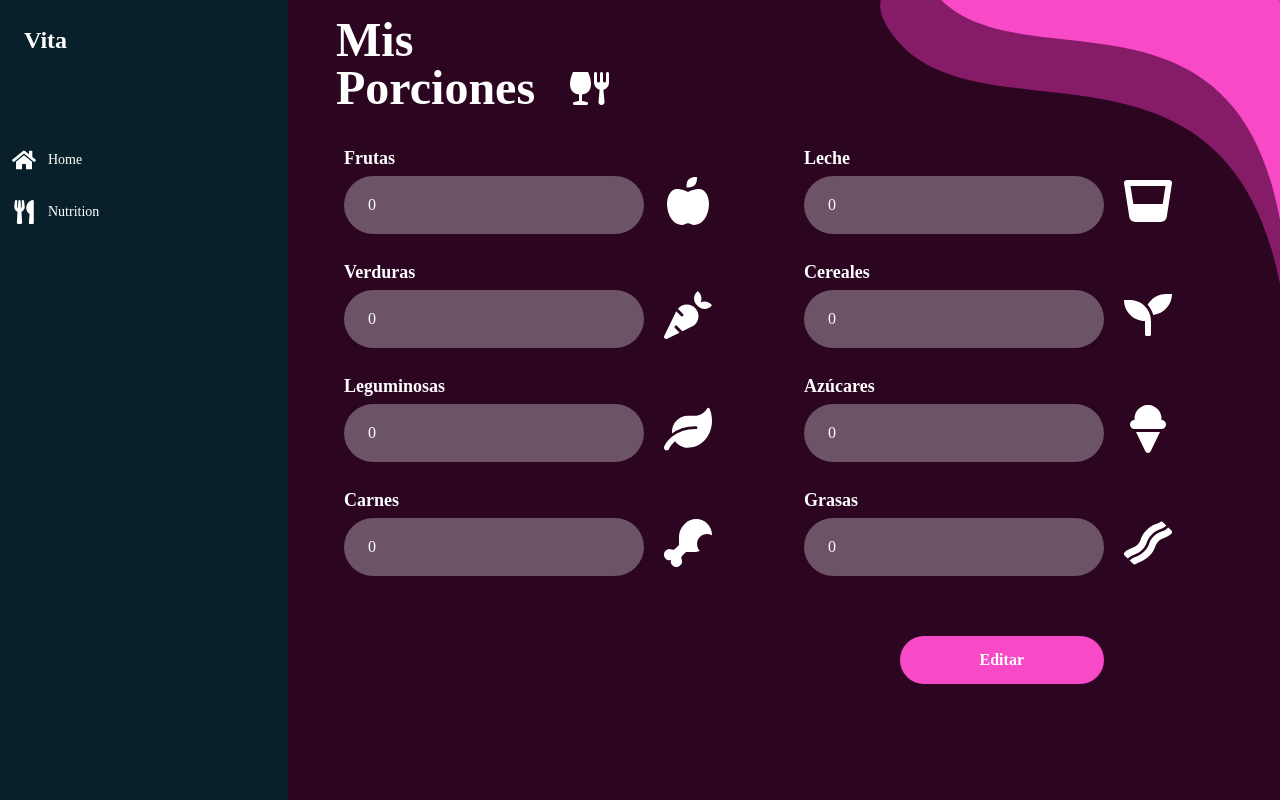
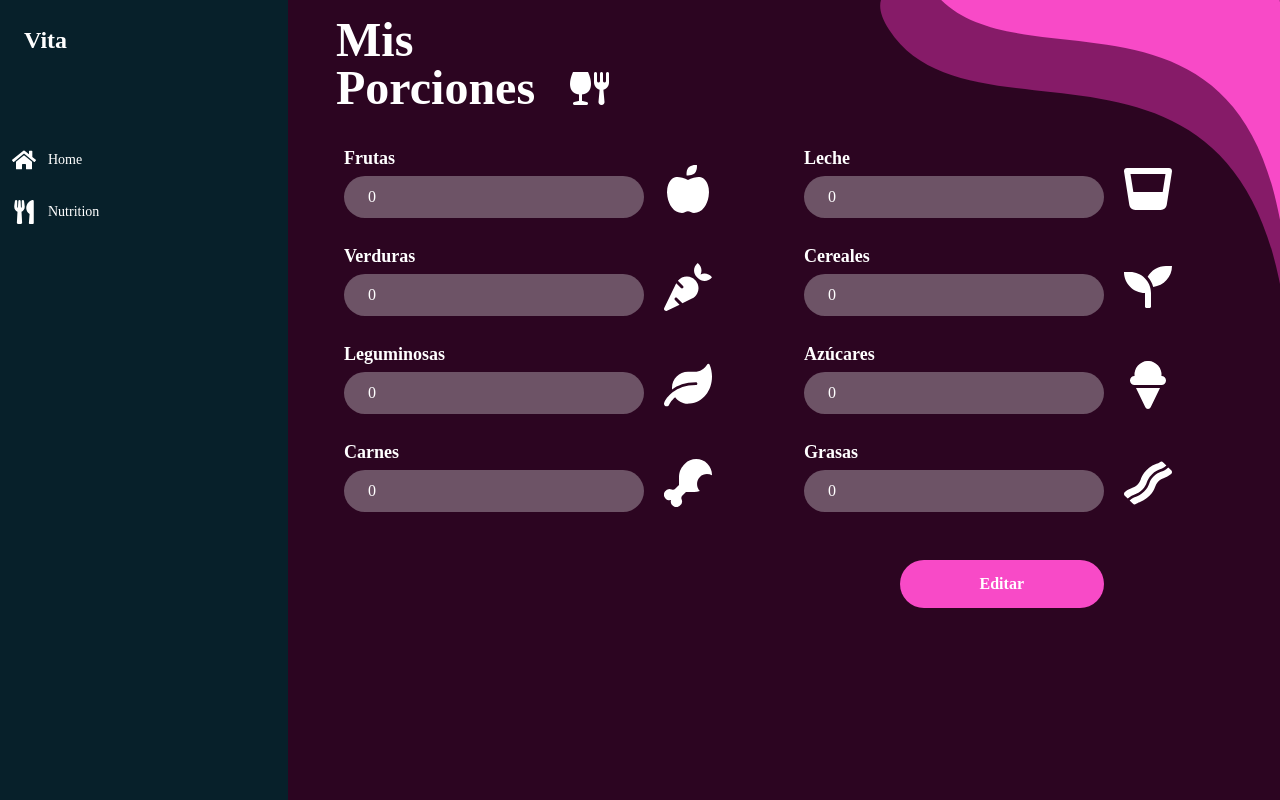
Before and after one commit to wizelineacademy/itesm-socioformador-feb-jun-2024-vita, a Next.js app in the folder vita/: page /nutrition/nutritionPorciones in a window 1280 px wide. Built offline with nearby package versions, Linux system fonts and the light colour scheme.

Commit message:
Style: Padding

```diff
--- a/vita/app/(main)/nutrition/nutritionPorciones/page.tsx
+++ b/vita/app/(main)/nutrition/nutritionPorciones/page.tsx
@@ -49,14 +49,14 @@ const Column: FC<ColumnProps> = ({ labels, icons, values, onValueChange, validat
                     <div className="flex items-center">
                         <input
                             type="number"
-                            className="bg-[#6D5366] text-white border-none rounded-full pl-6 pr-4 py-5"
+                            className="bg-[#6D5366] text-white border-none rounded-full pl-6 pr-4 py-3"
                             style={{ width: '300px' }}
                             value={values[index]}
                             onChange={(e) => onValueChange(index, Number(e.target.value))}
                             min="0"
                             max="10"
                         />
-                        {icons[index] && <div className="ml-5 mt-[-0.5rem]">{icons[index]}</div>}
+                        {icons[index] && <div className="ml-5 mt-[-1rem]">{icons[index]}</div>}
                     </div>
                 </div>
             ))}
@@ -135,7 +135,7 @@ const Nutrition: FC = () => {
                         validationMessages={validationMessages.slice(4)}
                     />
                 </ColumnsWrapper>
-                <div className="flex justify-end items-center mt-5 mr-4 md:mr-40">
+                <div className="flex justify-end items-center mt-2 mr-4 md:mr-40">
                     <span className={`font-bold text-lg ${statusColor}`} style={{ marginLeft: '-1.5rem', marginRight: '0.8rem' }}>{statusMessage}</span>
                     <button
                         className="bg-[#F84AC7] hover:bg-[#E033A6] text-white font-bold py-4 px-20 rounded-full"
```
